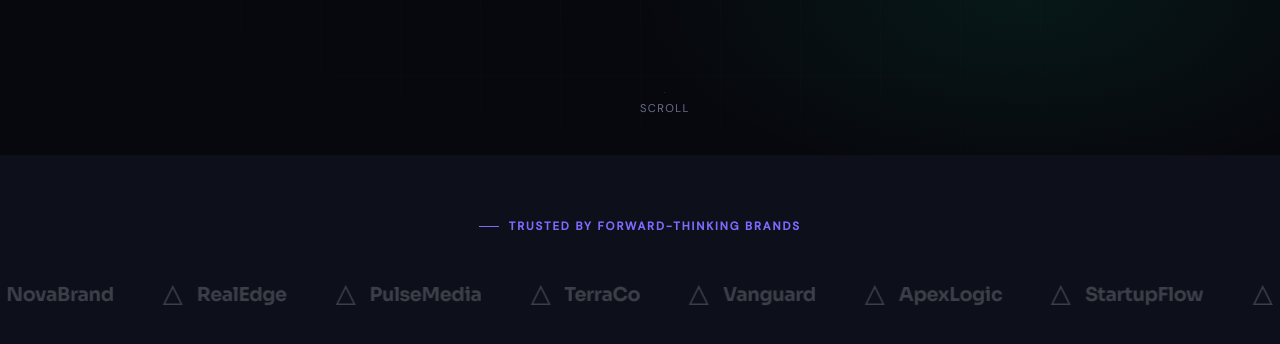
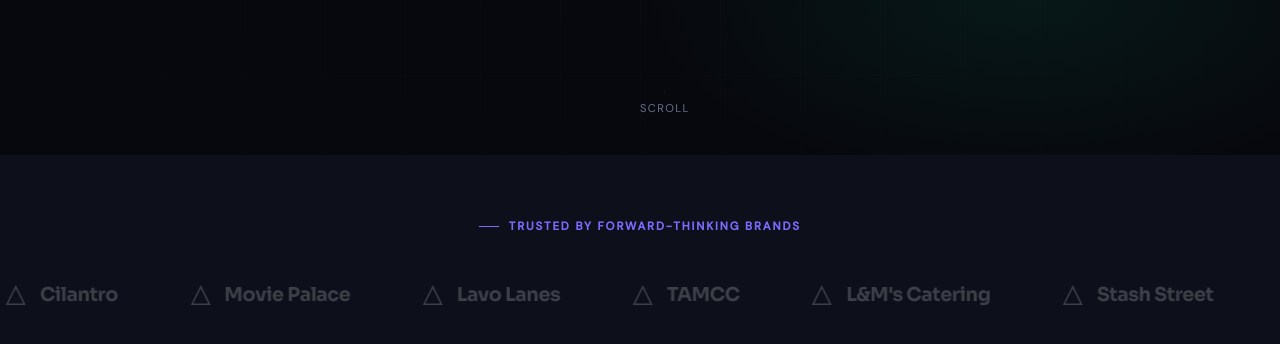
Before and after one commit to WalkerFusionSolutions/tabanca-tech, a React (Vite) app: page / in a window 1280 px wide. Shown: the part 645-989 px from the top of the page. Built offline with nearby package versions, Linux system fonts and the light colour scheme.

Commit message:
Fix syntax error in brand marquee

```diff
--- a/src/pages/Home.tsx
+++ b/src/pages/Home.tsx
@@ -84,7 +84,7 @@ export default function Home() {
           <div style={{ display: 'flex', width: '200%', animation: 'marqueeScroll 30s linear infinite', willChange: 'transform' }}>
             {[1, 2].map(set => (
               <div key={set} style={{ display: 'flex', width: '50%', justifyContent: 'space-around', alignItems: 'center' }}>
-                {['StartupFlow','NovaBrand','RealEdge','PulseMedia','TerraCo', 'Vanguard', 'ApexLogic'].map(name => (
+                {['Stash Street','Cilantro','Movie Palace','Lavo Lanes','TAMCC',"L&M's Catering"].map(name => (
                   <div key={name} style={{
                     display: 'flex', alignItems: 'center', gap: '0.75rem',
                     color: 'rgba(255,255,255,0.2)',
```
